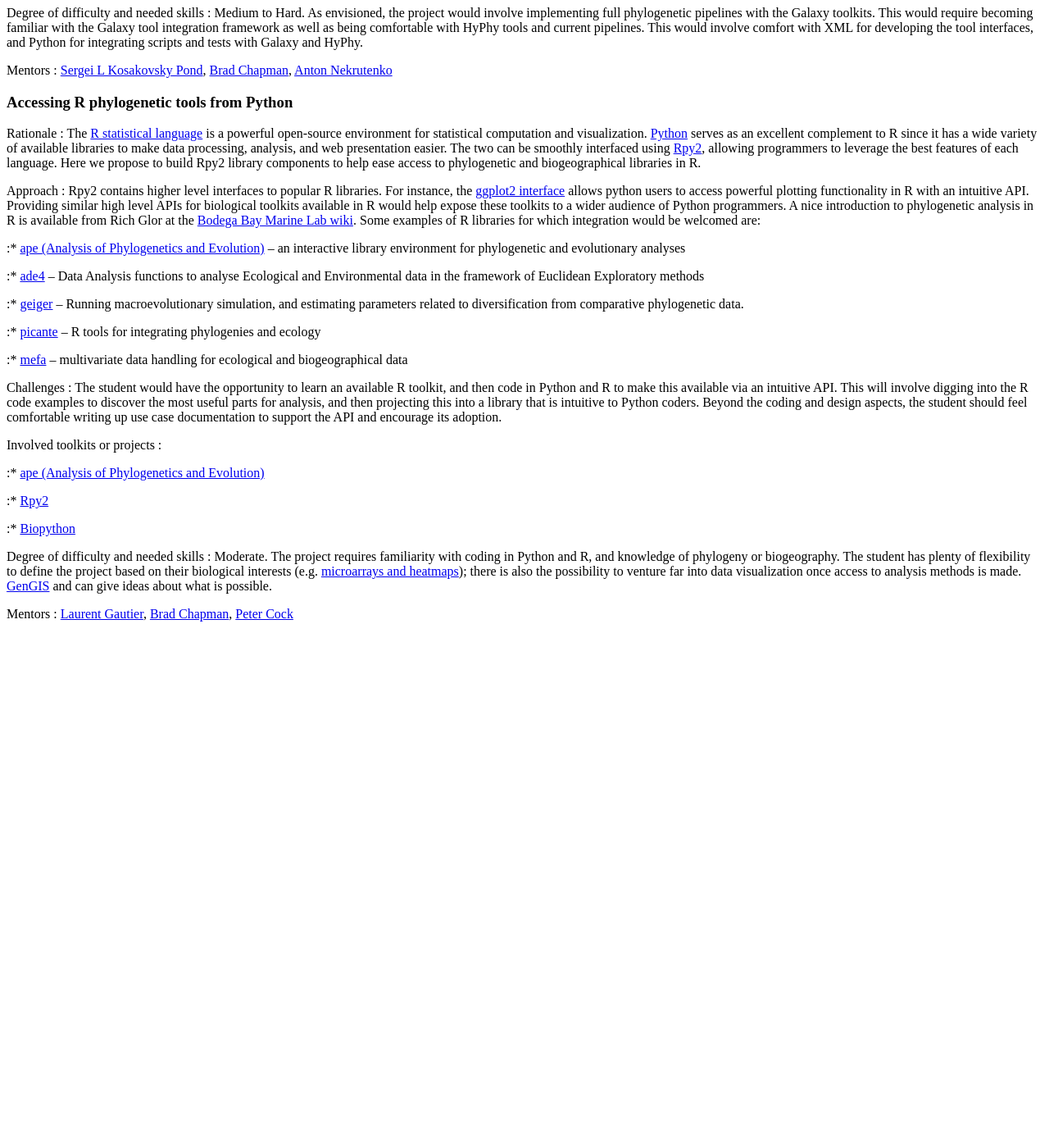
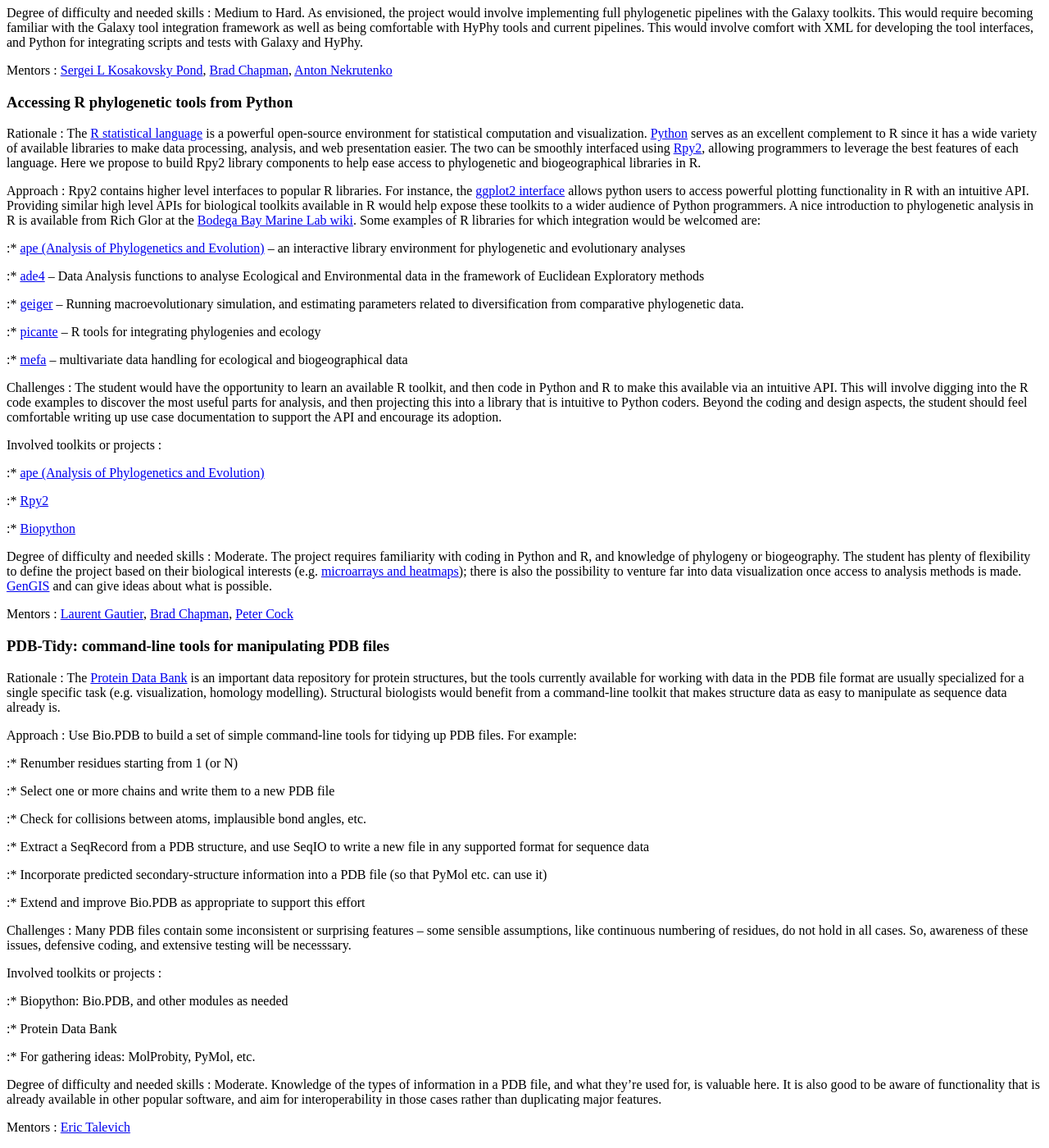
Before and after one commit to biopython/biopython.github.io, a Jekyll site: the page built from wiki/Google_Summer_of_Code.md, in a window 1280 px wide and 1400 px high, scrolled down 1294 px. Shown: the whole window at 82% size. Built offline with Jekyll 4.4.1, drawn with Linux system fonts in a browser that asks for light colours; before the commit the page ends 2068 px from its top, so only the background shows below that.

Commit message:
/* 2010 Project ideas */ Added PDB-Tidy idea

```diff
--- a/wiki/Google_Summer_of_Code.md
+++ b/wiki/Google_Summer_of_Code.md
@@ -139,3 +139,43 @@ Degree of difficulty and needed skills : Moderate. The project requires familiar
 <!-- -->
 
 Mentors : [Laurent Gautier](http://dk.linkedin.com/pub/laurent-gautier/8/81/869), [Brad Chapman](http://bcbio.wordpress.com), [Peter Cock](http://www.scri.ac.uk/staff/petercock)
+
+### PDB-Tidy: command-line tools for manipulating PDB files
+
+Rationale : The [Protein Data Bank](http://www.rcsb.org/pdb/home/home.do) is an important data repository for protein structures, but the tools currently available for working with data in the PDB file format are usually specialized for a single specific task (e.g. visualization, homology modelling). Structural biologists would benefit from a command-line toolkit that makes structure data as easy to manipulate as sequence data already is.
+
+<!-- -->
+
+Approach : Use Bio.PDB to build a set of simple command-line tools for tidying up PDB files. For example:
+
+:\* Renumber residues starting from 1 (or N)
+
+:\* Select one or more chains and write them to a new PDB file
+
+:\* Check for collisions between atoms, implausible bond angles, etc.
+
+:\* Extract a SeqRecord from a PDB structure, and use SeqIO to write a
+new file in any supported format for sequence data
+
+:\* Incorporate predicted secondary-structure information into a PDB
+file (so that PyMol etc. can use it)
+
+:\* Extend and improve Bio.PDB as appropriate to support this effort
+
+Challenges : Many PDB files contain some inconsistent or surprising features -- some sensible assumptions, like continuous numbering of residues, do not hold in all cases. So, awareness of these issues, defensive coding, and extensive testing will be necesssary.
+
+<!-- -->
+
+Involved toolkits or projects :
+
+:\* Biopython: Bio.PDB, and other modules as needed
+
+:\* Protein Data Bank
+
+:\* For gathering ideas: MolProbity, PyMol, etc.
+
+Degree of difficulty and needed skills : Moderate. Knowledge of the types of information in a PDB file, and what they're used for, is valuable here. It is also good to be aware of functionality that is already available in other popular software, and aim for interoperability in those cases rather than duplicating major features.
+
+<!-- -->
+
+Mentors : [Eric Talevich](User%3AEricTalevich "wikilink")
```
Also changed, not shown: 1 other file.
